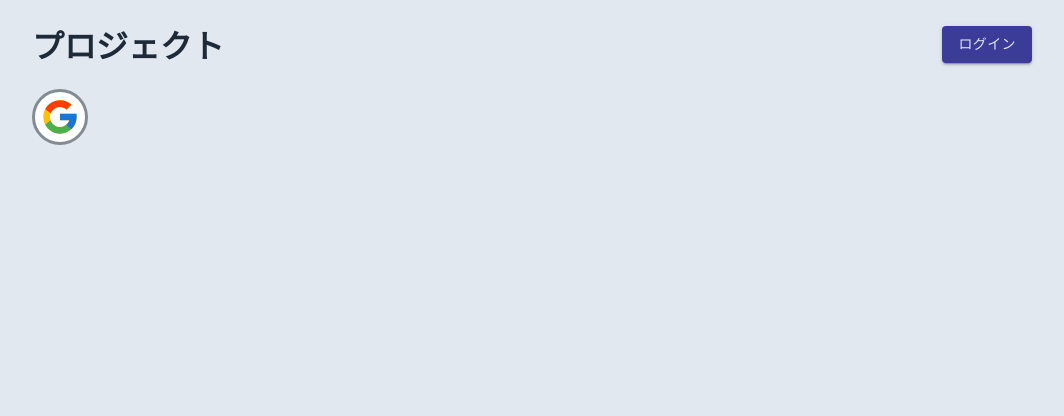
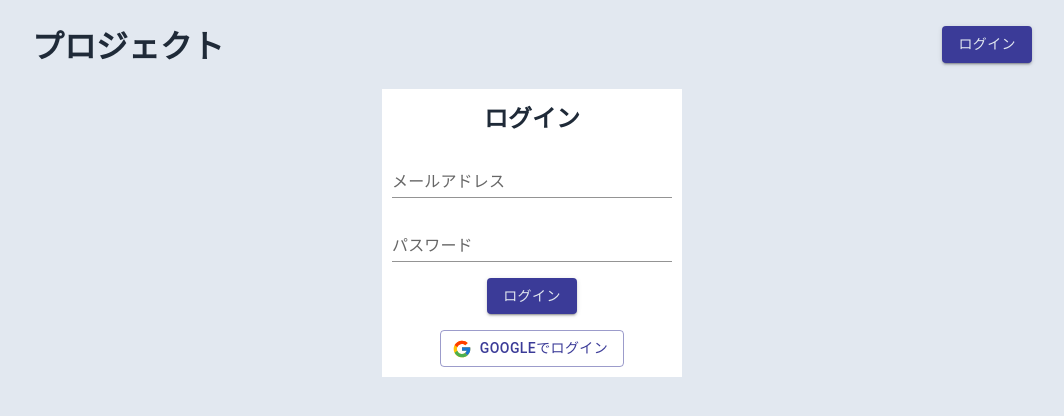
Before and after one commit to EK-FLL/shin_at-art, a Next.js app: page /auth/login in a window 1280 px wide. Shown: the top 416 px of the page, without its empty margins (108-1172 px from the left). Built offline with nearby package versions, Linux system fonts and the light colour scheme; no server answers.

Commit message:
プロバイダーログイン

```diff
--- a/app/auth/auth.module.scss
+++ b/app/auth/auth.module.scss
@@ -1,11 +1,9 @@
 @use "../_globals/var";
-.service {
-  font-size: 40px;
-  width: 50px;
-  height: 50px;
-  border-radius: 50px;
-  line-height: 140%;
-  border: 3px solid map-get(var.$theme, border2);
-  text-align: center;
+.size {
+  max-width: 300px;
+  margin: 0 auto;
+}
+.auth {
+  padding: 10px;
   background-color: white;
 }
--- a/app/auth/login/page.tsx
+++ b/app/auth/login/page.tsx
@@ -1,10 +1,13 @@
 "use client";
 import { auth } from "@/app/_globals/firebase";
-import { useSignInWithGoogle, useAuthState } from "react-firebase-hooks/auth";
+import { useAuthState } from "react-firebase-hooks/auth";
 import styles from "@/app/auth/auth.module.scss";
 import { FcGoogle } from "react-icons/fc";
 import { useEffect } from "react";
 import { useRouter, useSearchParams } from "next/navigation";
+import { Button, Stack, TextField, ThemeProvider } from "@mui/material";
+import theme from "@/app/_globals/Var";
+import { GoogleAuthProvider, signInWithRedirect } from "firebase/auth";
 
 const Home = () => {
   const router = useRouter();
@@ -18,15 +21,64 @@ const Home = () => {
   const path = searchParams.get("path");
   const [user] = useAuthState(auth);
 
-  return <>{user ? <>{handler(path)}</> : <GoogleSignUp />}</>;
+  return (
+    <>
+      {user ? (
+        <>{handler(path)}</>
+      ) : (
+        <ThemeProvider theme={theme}>
+          <div className={styles.size}>
+            <Stack
+              direction="column"
+              justifyContent="flex-start"
+              alignItems="center"
+              spacing={2}
+              className={styles.auth}
+            >
+              <h2>ログイン</h2>
+              <EmailSignUp />
+              <GoogleSignUp />
+            </Stack>
+          </div>
+        </ThemeProvider>
+      )}
+    </>
+  );
 };
 export default Home;
-
-const GoogleSignUp = () => {
-  const [signInWithGoogle] = useSignInWithGoogle(auth);
+const EmailSignUp = () => {
   return (
-    <div onClick={() => signInWithGoogle()} className={styles.service}>
-      <FcGoogle />
-    </div>
+    <>
+      <TextField
+        id="standard-basic"
+        label="メールアドレス"
+        variant="standard"
+        fullWidth
+      />
+      <TextField
+        id="standard-password-input"
+        label="パスワード"
+        type="password"
+        autoComplete="current-password"
+        variant="standard"
+        fullWidth
+        margin="normal"
+      />
+      <Button variant="contained">ログイン</Button>
+    </>
   );
 };
+const GoogleSignUp = () => {
+  const provider = new GoogleAuthProvider();
+  return (
+    <>
+      <Button
+        variant="outlined"
+        startIcon={<FcGoogle />}
+        onClick={() => signInWithRedirect(auth, provider)}
+      >
+        Googleでログイン
+      </Button>
+    </>
+  );
+};
```
Also changed, not shown: app/[author]/[id]/Art.tsx (+6 -1 lines).
